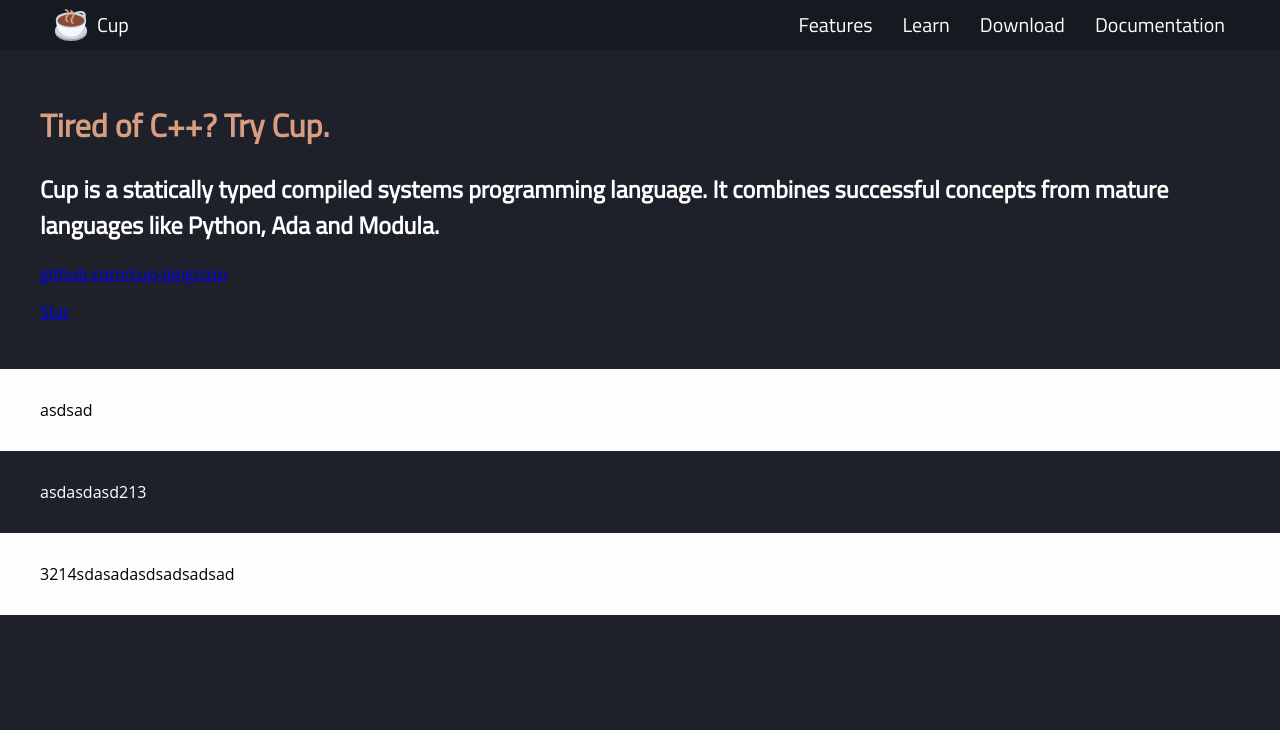
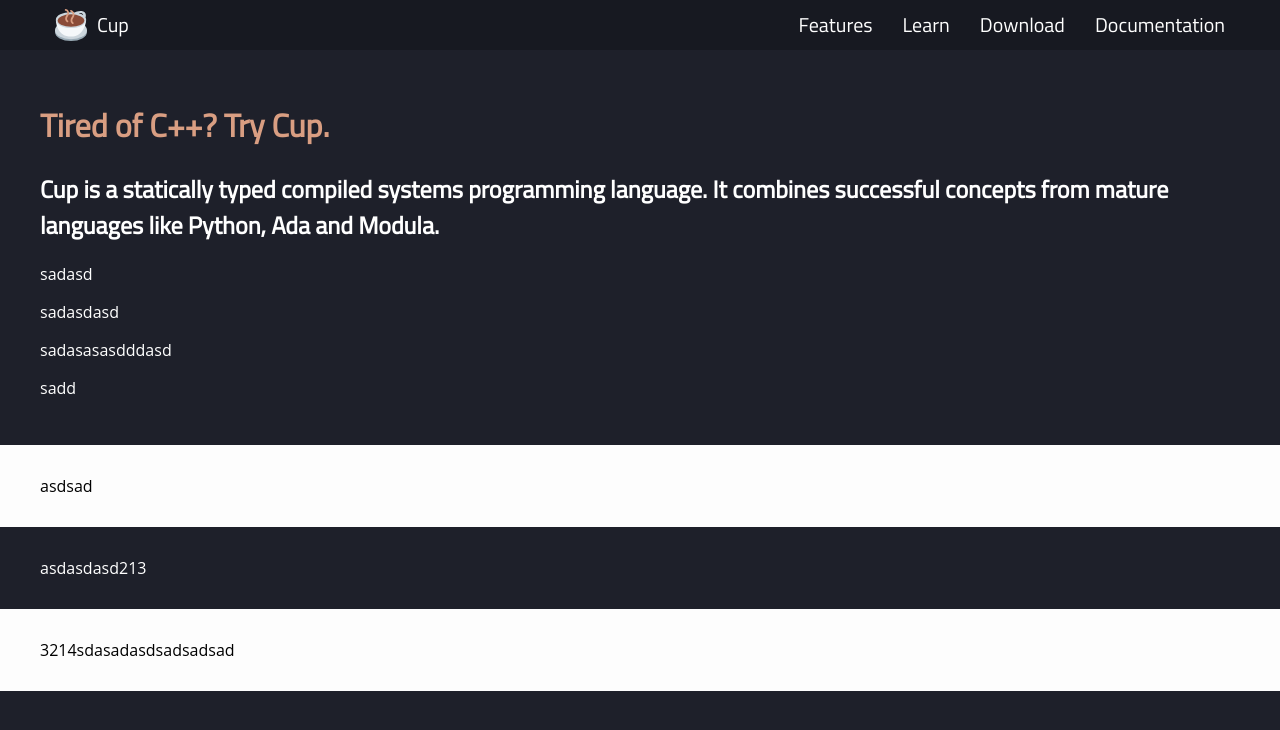
Before and after one commit to cup-lang/cup-lang.org, a Jekyll site: the page built from index.html, in a window 1280 px wide. Shown: the top 730 px of the page. Built offline with Jekyll 4.4.1, drawn with Linux system fonts in a browser that asks for light colours.

Commit message:
Update index.html

```diff
--- a/index.html
+++ b/index.html
@@ -8,7 +8,13 @@ layout: default
             Cup is a statically typed compiled systems programming language.
             It combines successful concepts from mature languages like Python, Ada and Modula.
         </h2>
-        <a class="git-box" target="_blank" href="https://github.com/cup-lang/cup">
+        <a class="git-box">
+            <p>sadasd</p>
+            <p>sadasdasd</p>
+            <p>sadasasasdddasd</p>
+            <p>sadd</p>
+        </a>
+        <!-- <a class="git-box" target="_blank" href="https://github.com/cup-lang/cup">
 
             <div>
                 <p>github.com/cup-lang/cup</p>
@@ -20,7 +26,7 @@ layout: default
         </a>
         <a class="download-box">
 
-        </a>
+        </a> -->
     </div>
 </div>
 <div class="section section-odd">
```
